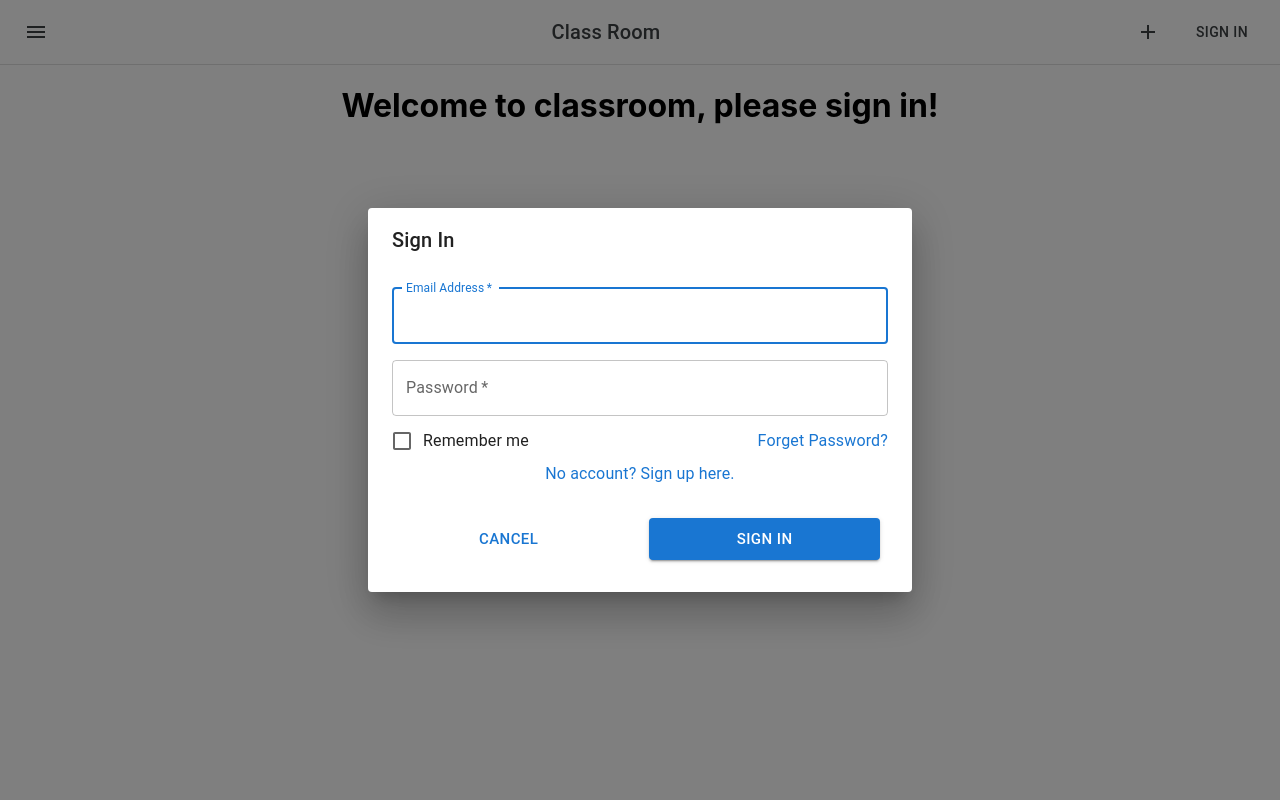
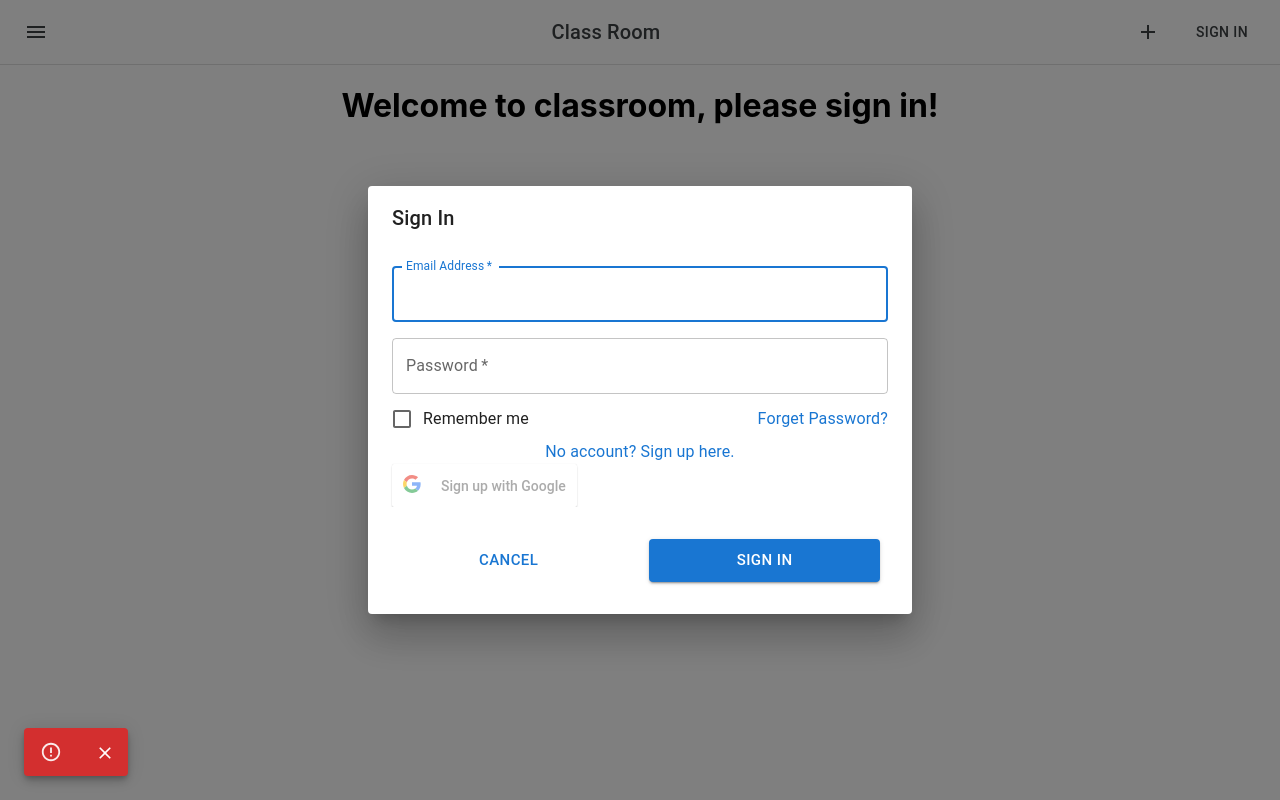
Before and after one commit to TKPMWEJOB/classroom-fe, a React (Create React App) app: page / in a window 1280 px wide. Both pictures are taken after a click on the button "SIGN IN". Built offline with nearby package versions, Linux system fonts and the light colour scheme.

Commit message:
Google Auth

```diff
--- a/package.json
+++ b/package.json
@@ -15,6 +15,7 @@
     "react": "^17.0.2",
     "react-cookie": "^4.1.1",
     "react-dom": "^17.0.2",
+    "react-google-login": "^5.2.2",
     "react-router-dom": "^5.3.0",
     "react-scripts": "4.0.3",
     "web-vitals": "^1.0.1"
--- a/src/App.js
+++ b/src/App.js
@@ -9,10 +9,10 @@ import { UserContext } from './contexts/UserContext';
 import { useState } from 'react';
 
 function App() {
-  const localUser = localStorage.getItem("user");
+  const localUser = JSON.parse(localStorage.getItem("user"));
   const [userInfo, setUserInfo] = useState({
-    isLogin: localUser ? true : false,
-    info: localUser ? JSON.parse(localUser) : null,
+    isLogin: localUser?.isLogin,
+    info: localUser?.info,
   });
 
   function updateUser(isLogin, info) {
--- a/src/components/authentication/SigninDialog.js
+++ b/src/components/authentication/SigninDialog.js
@@ -12,6 +12,7 @@ import MuiAlert from '@mui/material/Alert';
 import { FormControlLabel, Checkbox, Typography, Grid} from '@mui/material';
 import axios from 'axios';
 import { UserContext } from '../../contexts/UserContext';
+import SigninGoogleButton from './SigninGoogleButton';
 
 axios.defaults.withCredentials = true;
 export default function SigninDialog({ open, dialogTitle, handleClose, handleCreateSignup}) {
@@ -19,17 +20,26 @@ export default function SigninDialog({ open, dialogTitle, handleClose, handleCre
   const [openErrorSnack, setOpenErrorSnack] = useState(false);
   const [openSuccessSnack, setOpenSuccessSnack] = useState(false);
   const [SnackMsg, setSnackMsg] = useState("");
-  const {userInfo, updateUser} = useContext(UserContext);
+  const { updateUser } = useContext(UserContext);
 
   function handleClickLoading() {
     setLoading(true);
   }
+
   const handleCloseErrorSnack = (event, reason) => {
     if (reason === 'clickaway') {
         return;
     }
 
     setOpenErrorSnack(false);
+  };
+
+  const handleOpenErrorSnack = () => {
+    setOpenErrorSnack(true);
+  };
+
+  const handleOpenSuccessSnack = () => {
+    setOpenSuccessSnack(true);
   };
 
   const handleCloseSuccessSnack = (event, reason) => {
@@ -39,6 +49,10 @@ export default function SigninDialog({ open, dialogTitle, handleClose, handleCre
 
     setOpenSuccessSnack(false);
   };
+
+  const handleSetMsgSnack = (msg) => {
+    setSnackMsg(msg);
+  }
 
   const handleSubmit = async (e) => {
     e.preventDefault();
@@ -57,16 +71,7 @@ export default function SigninDialog({ open, dialogTitle, handleClose, handleCre
 
       setTimeout(() => {
         handleClose();
-
         updateUser(true, response.data.body);
-        //window.location.reload();
-        /*
-        //setCookie("token", result.jwtToken, {maxAge: result.maxAge});
-        localStorage.setItem('token', JSON.stringify({
-          user: result.body,
-          jwtToken: result.jwtToken
-        }));
-        */
       }, 1500);
     } catch (error) {
       console.error(error);
@@ -74,55 +79,6 @@ export default function SigninDialog({ open, dialogTitle, handleClose, handleCre
       setOpenErrorSnack(true);
       setLoading(false);
     }
-/*
-    fetch(`${process.env.REACT_APP_API_URL}/auth/signin`, {
-      method: 'POST',
-      credentials: 'same-origin',
-      body: JSON.stringify({
-        email: e.target.email.value,
-        password: e.target.password.value,
-        remember: e.target.remember.checked
-      }),
-      accept: '/*',
-      headers: {
-        'Content-Type': 'application/json'
-      }
-    }).then(res => {
-      if (res.status === 200) {
-        return res.json();
-      }
-      else {
-        return res.text().then(text => { throw new Error(text) })
-      }
-    })
-      .then(
-        (result) => {
-          setSnackMsg(result.msg);
-          setOpenSuccessSnack(true);
-          setLoading(false);
-          setTimeout(() => {
-            console.log(result);
-            setCookie("token", result.jwtToken, {maxAge: result.maxAge});
-            //window.location.reload();
-            localStorage.setItem('token', JSON.stringify({
-              user: result.body,
-              jwtToken: result.jwtToken
-            }));
-            handleClose();
-          }, 2000);
-
-        },
-        // Note: it's important to handle errors here
-        // instead of a catch() block so that we don't swallow
-        // exceptions from actual bugs in components.
-        (error) => {
-          console.log(error);
-          setSnackMsg(JSON.parse(error.message).msg);
-          setOpenErrorSnack(true);
-          setLoading(false);
-        }
-      );
-      */
   }
 
   return (
@@ -182,6 +138,13 @@ export default function SigninDialog({ open, dialogTitle, handleClose, handleCre
           >
             No account? Sign up here.
           </Typography>
+
+          < SigninGoogleButton
+            handleSetMsgSnack={handleSetMsgSnack}
+            handleOpenSuccessSnack={handleOpenSuccessSnack}
+            handleOpenErrorSnack={handleOpenErrorSnack}
+            handleClose={handleClose}
+          />
         </DialogContent>
         <DialogActions>
           <Button
@@ -235,3 +198,53 @@ export default function SigninDialog({ open, dialogTitle, handleClose, handleCre
     </Dialog>
   );
 }
+
+/*
+    fetch(`${process.env.REACT_APP_API_URL}/auth/signin`, {
+      method: 'POST',
+      credentials: 'same-origin',
+      body: JSON.stringify({
+        email: e.target.email.value,
+        password: e.target.password.value,
+        remember: e.target.remember.checked
+      }),
+      accept: '/*',
+      headers: {
+        'Content-Type': 'application/json'
+      }
+    }).then(res => {
+      if (res.status === 200) {
+        return res.json();
+      }
+      else {
+        return res.text().then(text => { throw new Error(text) })
+      }
+    })
+      .then(
+        (result) => {
+          setSnackMsg(result.msg);
+          setOpenSuccessSnack(true);
+          setLoading(false);
+          setTimeout(() => {
+            console.log(result);
+            setCookie("token", result.jwtToken, {maxAge: result.maxAge});
+            //window.location.reload();
+            localStorage.setItem('token', JSON.stringify({
+              user: result.body,
+              jwtToken: result.jwtToken
+            }));
+            handleClose();
+          }, 2000);
+
+        },
+        // Note: it's important to handle errors here
+        // instead of a catch() block so that we don't swallow
+        // exceptions from actual bugs in components.
+        (error) => {
+          console.log(error);
+          setSnackMsg(JSON.parse(error.message).msg);
+          setOpenErrorSnack(true);
+          setLoading(false);
+        }
+      );
+      */
--- /dev/null
+++ b/src/components/authentication/SigninGoogleButton.js
@@ -0,0 +1,48 @@
+import * as React from 'react';
+import { useState, useContext } from 'react';
+import axios from 'axios';
+import { UserContext } from '../../contexts/UserContext';
+import { GoogleLogin } from 'react-google-login'
+
+axios.defaults.withCredentials = true;
+export default function SigninGoogleButton({handleSetMsgSnack, handleOpenSuccessSnack, handleOpenErrorSnack, handleClose}) {
+    const { updateUser } = useContext(UserContext);
+
+    const handleLogin = async (googleData) => {
+        try {
+            console.log(googleData);
+            const response = await axios.post(`${process.env.REACT_APP_API_URL}/auth/google`, { token: googleData.tokenId });
+
+            handleSetMsgSnack(response.data.msg);
+            handleOpenSuccessSnack();
+
+            setTimeout(() => {
+                handleClose();
+                updateUser(true, response.data.body);
+            }, 1500);
+        } catch (error) {
+            console.log(error.response);
+            handleSetMsgSnack(error.response.data.msg);
+            handleOpenErrorSnack();
+        }
+    };
+
+    const handleFailure = async (googleData) => {
+        console.log(googleData);
+        handleSetMsgSnack(googleData.error);
+        handleOpenErrorSnack();
+    };
+
+  return (
+    <div>
+        <GoogleLogin
+            clientId={process.env.REACT_APP_GOOGLE_CLIENT_ID}
+            buttonText="Sign up with Google"
+            onSuccess={handleLogin}
+            onFailure={handleFailure}
+            cookiePolicy={'single_host_origin'}
+            autoLoad={false}
+        />
+    </div>
+  );
+}
--- a/src/components/courses/CreateCourseDialog.js
+++ b/src/components/courses/CreateCourseDialog.js
@@ -1,6 +1,4 @@
 import React from 'react';
-import Button from '@mui/material/Button'
-import AddIcon from '@mui/icons-material/Add'
 import CreateCourseDialog from './CreateUpdateCourseForm';
 import { Redirect } from 'react-router';
 
```
Also changed, not shown: 2 other files (tests, documents, lock files or other folders).
